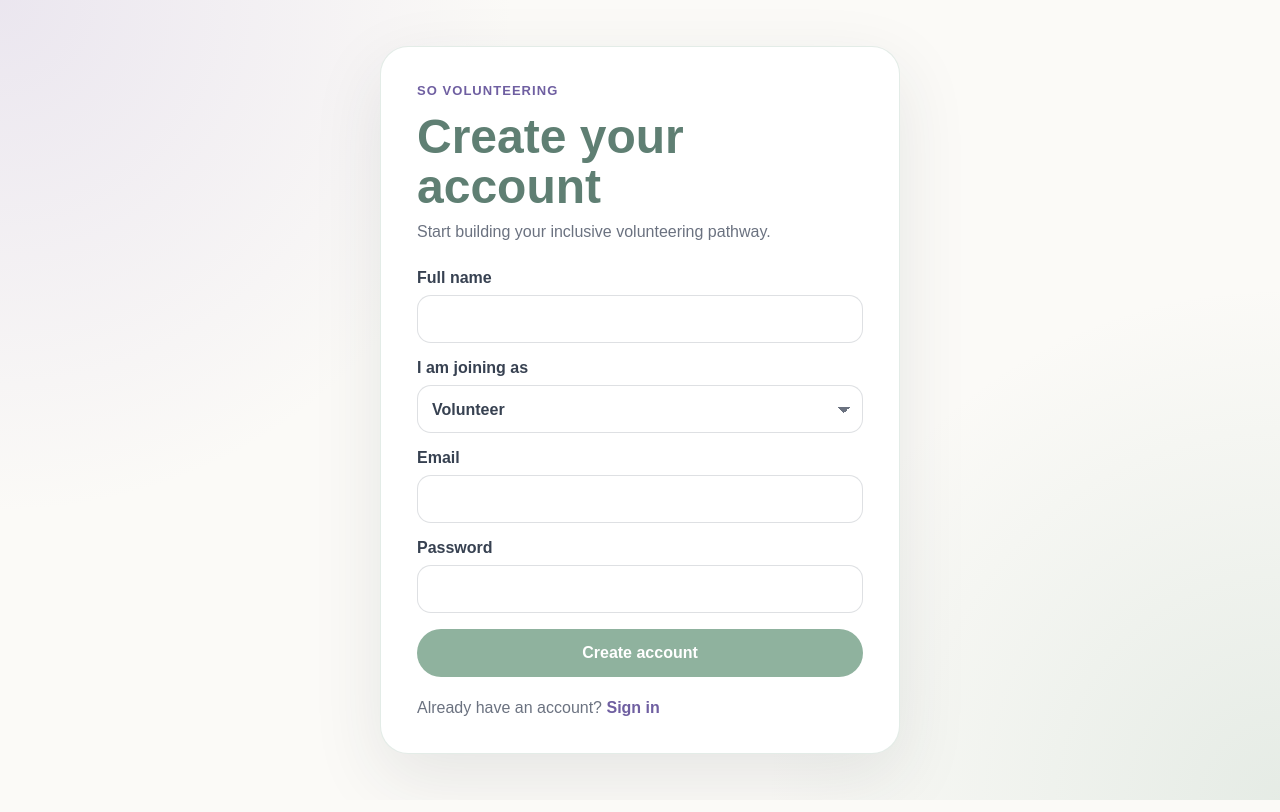
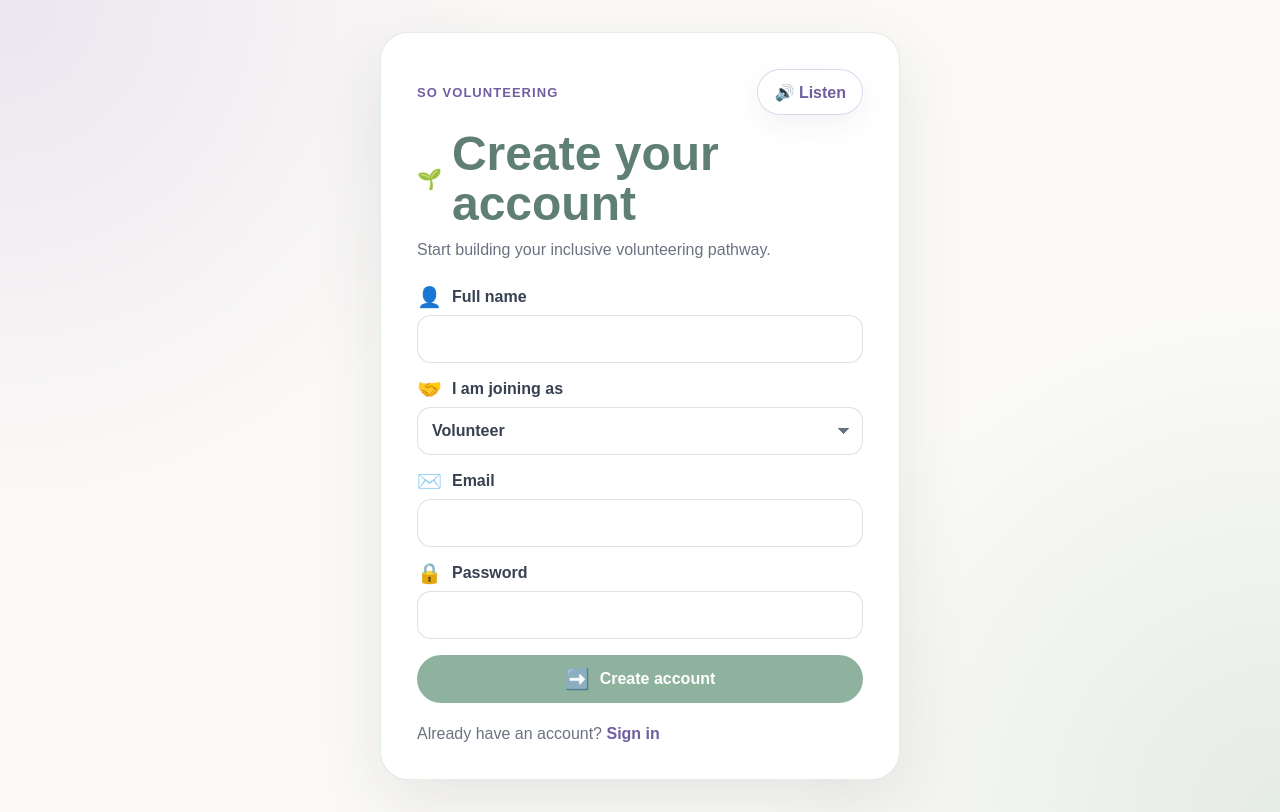
Before and after one commit to Owensom/so-volunteering, a Next.js app: page /signup in a window 1280 px wide. Built offline with nearby package versions, Linux system fonts and the light colour scheme.

Commit message:
Update page.tsx

```diff
--- a/src/app/signup/page.tsx
+++ b/src/app/signup/page.tsx
@@ -1,5 +1,6 @@
 import Link from "next/link";
 import { signUp } from "@/app/auth/actions";
+import { InclusiveAudioButton, IconLabel } from "@/components/InclusiveSupport";
 
 export default async function SignupPage({
   searchParams
@@ -9,11 +10,21 @@ export default async function SignupPage({
   const params = await searchParams;
   const errorMessage = params.error ? decodeURIComponent(params.error) : "";
 
+  const listenText =
+    "This page lets you create a SO Volunteering account. Choose whether you are joining as a volunteer or an organisation, then enter your name, email and password.";
+
   return (
     <main className="center-shell">
       <section className="auth-card">
-        <p className="brand-eyebrow">SO Volunteering</p>
-        <h1 className="page-title">Create your account</h1>
+        <div className="page-top-row">
+          <p className="brand-eyebrow">SO Volunteering</p>
+          <InclusiveAudioButton text={listenText} />
+        </div>
+
+        <h1 className="page-title">
+          <IconLabel icon="🌱">Create your account</IconLabel>
+        </h1>
+
         <p className="page-lead">Start building your inclusive volunteering pathway.</p>
 
         {errorMessage ? (
@@ -22,12 +33,12 @@ export default async function SignupPage({
 
         <form action={signUp} className="form-stack">
           <label className="field-label">
-            Full name
+            <IconLabel icon="👤">Full name</IconLabel>
             <input name="full_name" type="text" required />
           </label>
 
           <label className="field-label">
-            I am joining as
+            <IconLabel icon="🤝">I am joining as</IconLabel>
             <select name="user_type" defaultValue="volunteer">
               <option value="volunteer">Volunteer</option>
               <option value="organisation">Organisation</option>
@@ -35,17 +46,17 @@ export default async function SignupPage({
           </label>
 
           <label className="field-label">
-            Email
+            <IconLabel icon="✉️">Email</IconLabel>
             <input name="email" type="email" required />
           </label>
 
           <label className="field-label">
-            Password
+            <IconLabel icon="🔒">Password</IconLabel>
             <input name="password" type="password" required minLength={6} />
           </label>
 
           <button type="submit" className="primary-button">
-            Create account
+            <IconLabel icon="➡️">Create account</IconLabel>
           </button>
         </form>
 
```
